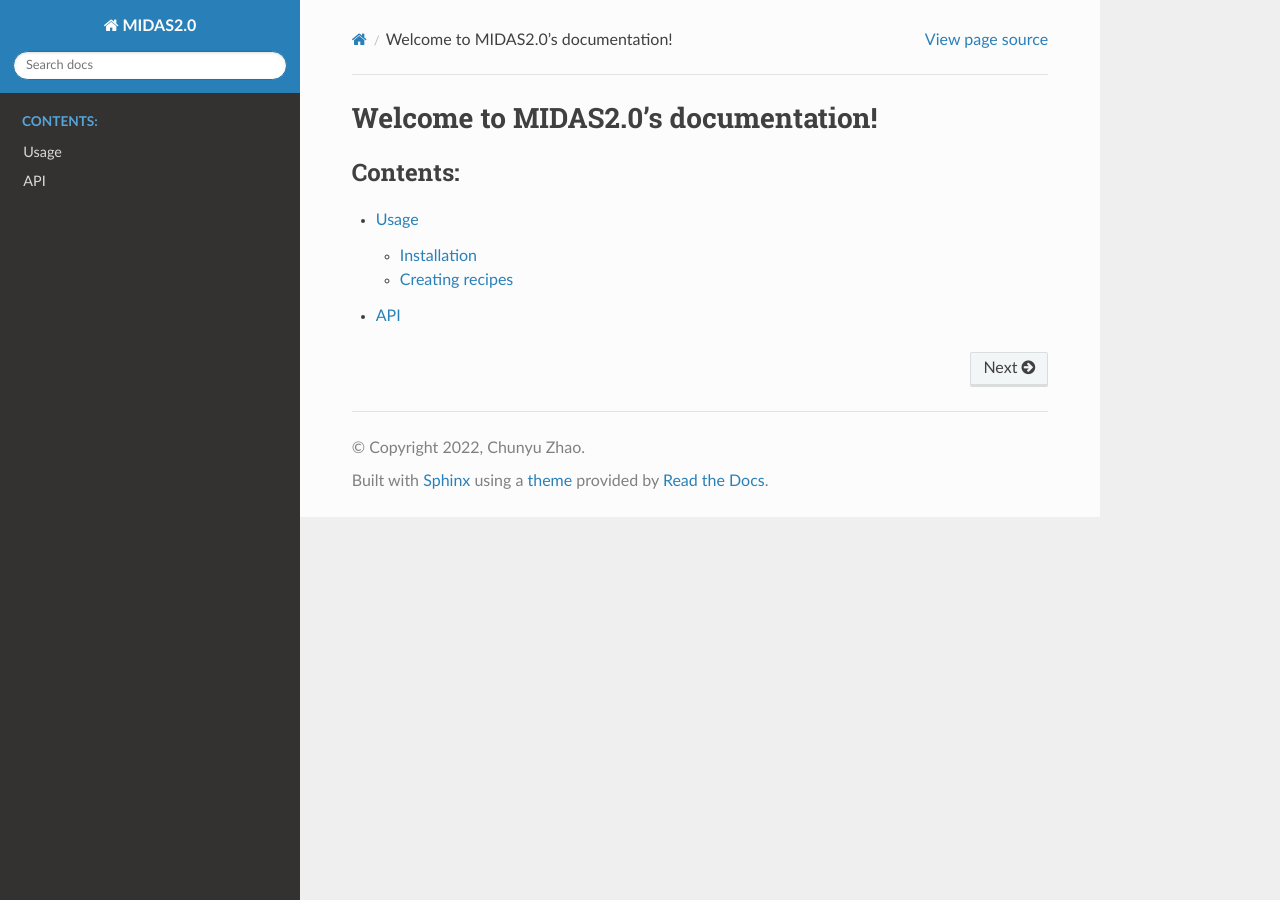
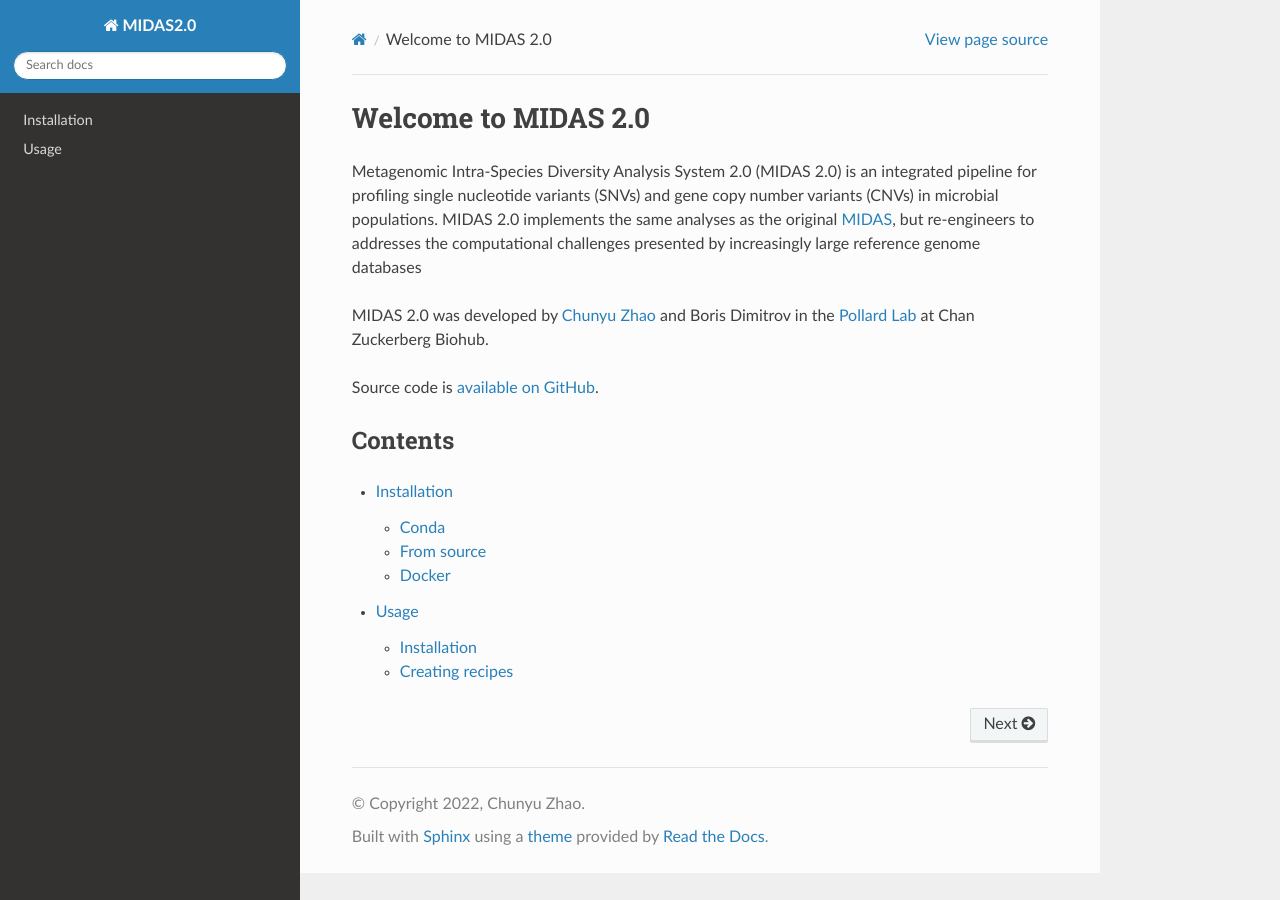
Before and after one commit to zhaoc1/midas2-tutorial, a Sphinx documentation site: the page built from docs/index.rst, in a window 1280 px wide. Built offline with Sphinx 7.4.7 and the Read the Docs theme 2.0.0, drawn with Linux system fonts in a browser that asks for light colours.

Commit message:
add install

```diff
--- a/docs/index.rst
+++ b/docs/index.rst
@@ -3,12 +3,29 @@
    You can adapt this file completely to your liking, but it should at least
    contain the root `toctree` directive.
 
-Welcome to MIDAS2.0's documentation!
+Welcome to MIDAS 2.0
 ====================================
+
+
+Metagenomic Intra-Species Diversity Analysis System 2.0 (MIDAS 2.0) is an integrated pipeline
+for profiling single nucleotide variants (SNVs) and gene copy number variants (CNVs)
+in microbial populations. MIDAS 2.0 implements the same analyses as the original
+`MIDAS <https://github.com/snayfach/MIDAS>`_, but re-engineers to addresses
+the computational challenges presented by increasingly large reference genome databases
+
+
+MIDAS 2.0 was developed by `Chunyu Zhao <chunyu.zhao@czbiohub.org>`_ and Boris Dimitrov
+in the `Pollard Lab <https://docpollard.org/>`_ at Chan Zuckerberg Biohub.
+
+Source code is `available on GitHub
+<https://github.com/czbiohub/MIDAS2.0.git>`_.
+
+
+Contents
+--------
 
 .. toctree::
    :maxdepth: 2
-   :caption: Contents:
 
+   installation
    usage
-   api
```
Also changed, not shown: docs/api.rst (deleted, +0 -7 lines), docs/installation.rst (added, +50 -0 lines).
